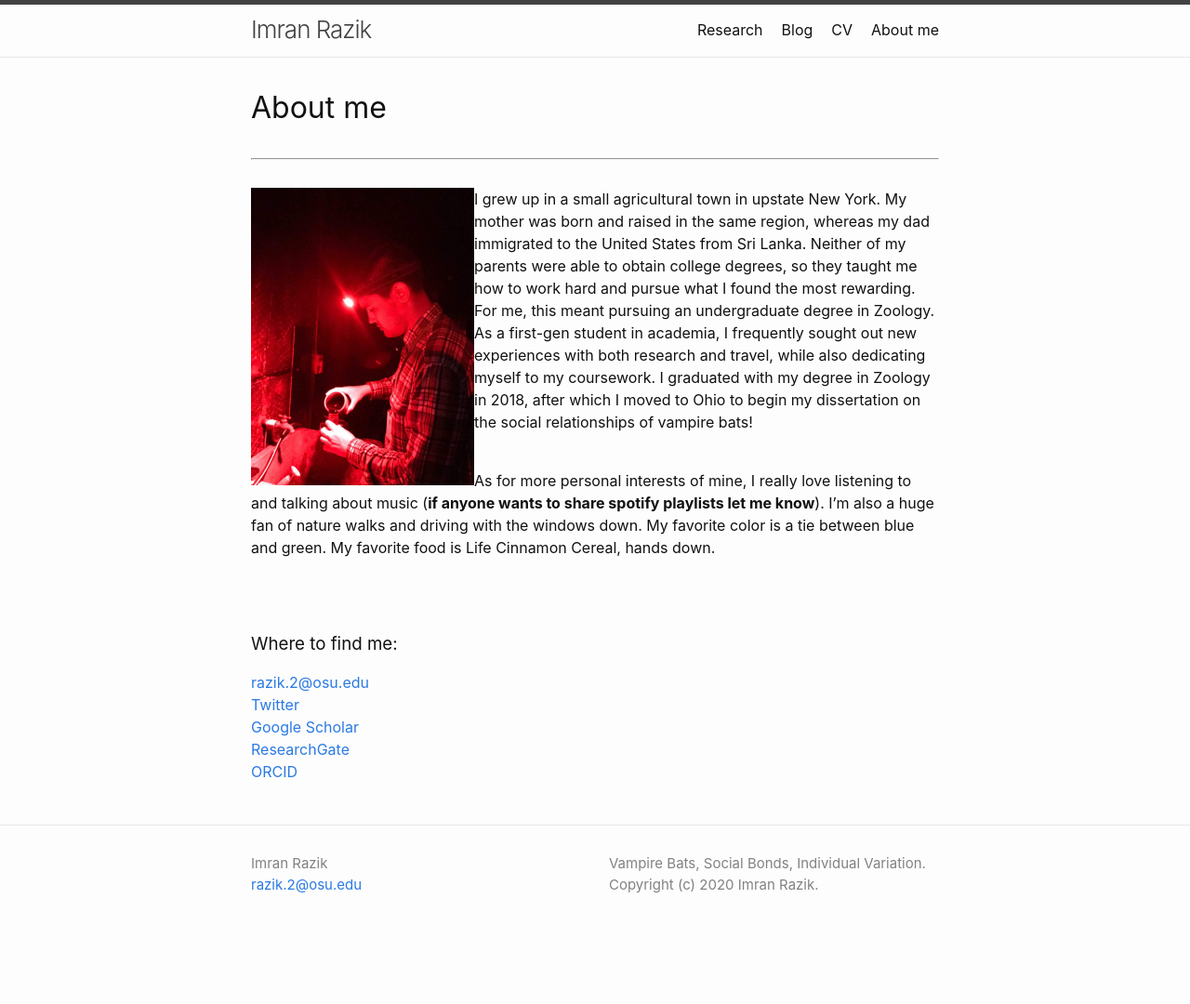
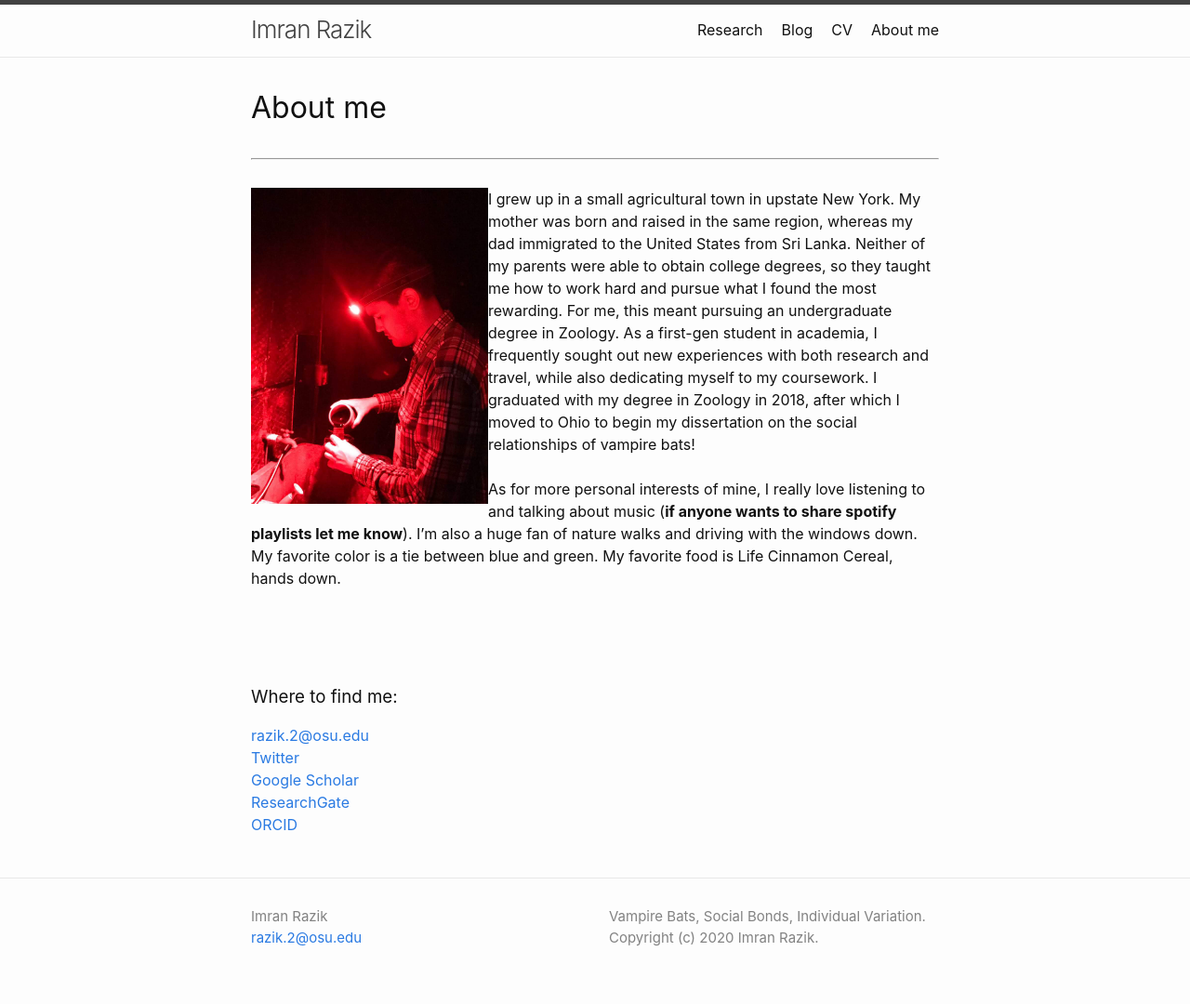
Before and after one commit to imranrazik/imranrazik.github.io, a Jekyll site: the page built from About-me.md, in a window 1280 px wide. Shown: the whole page at 93% size. Built offline with Jekyll 4.4.1, drawn with Linux system fonts in a browser that asks for light colours; our own code applies the rules of GitHub Pages for plain Markdown files; before the commit the page ends 1023 px from its top, so only the background shows below that.

Commit message:
Update About-me.md

```diff
--- a/About-me.md
+++ b/About-me.md
@@ -4,12 +4,13 @@
 # About me
 ---
 
-<img align="left" height="320" src="/assets/34349279-38d9-4de1-ad80-4556efc33ab1.jpg">
+<img align="left" height="340" src="/assets/34349279-38d9-4de1-ad80-4556efc33ab1.jpg">
 I grew up in a small agricultural town in upstate New York. My mother was born and raised in the same region, whereas my dad immigrated to the United States from Sri Lanka. Neither of my parents were able to obtain college degrees, so they taught me how to work hard and pursue what I found the most rewarding. For me, this meant pursuing an undergraduate degree in Zoology. As a first-gen student in academia, I frequently sought out new experiences with both research and travel, while also dedicating myself to my coursework. I graduated with my degree in Zoology in 2018, after which I moved to Ohio to begin my dissertation on the social relationships of vampire bats!
-
+<br />
 <br />
 As for more personal interests of mine, I really love listening to and talking about music (**if anyone wants to share spotify playlists let me know**). I'm also a huge fan of nature walks and driving with the windows down. My favorite color is a tie between blue and green. My favorite food is Life Cinnamon Cereal, hands down.
 
+<br />
 <br />
 <br />
 
```
